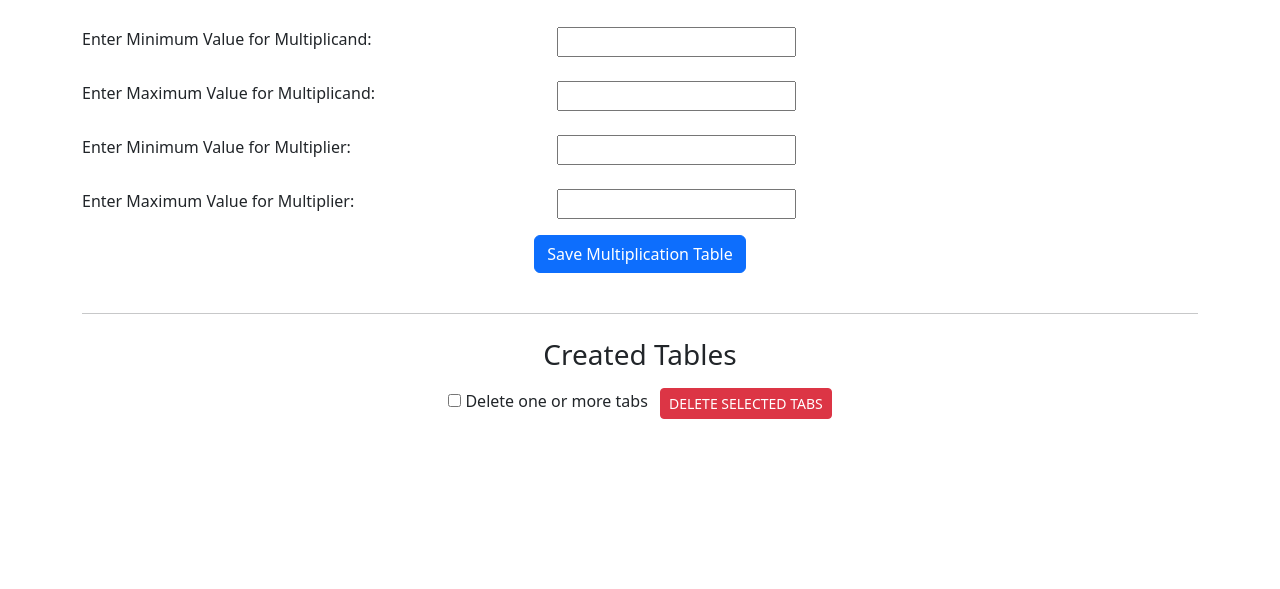
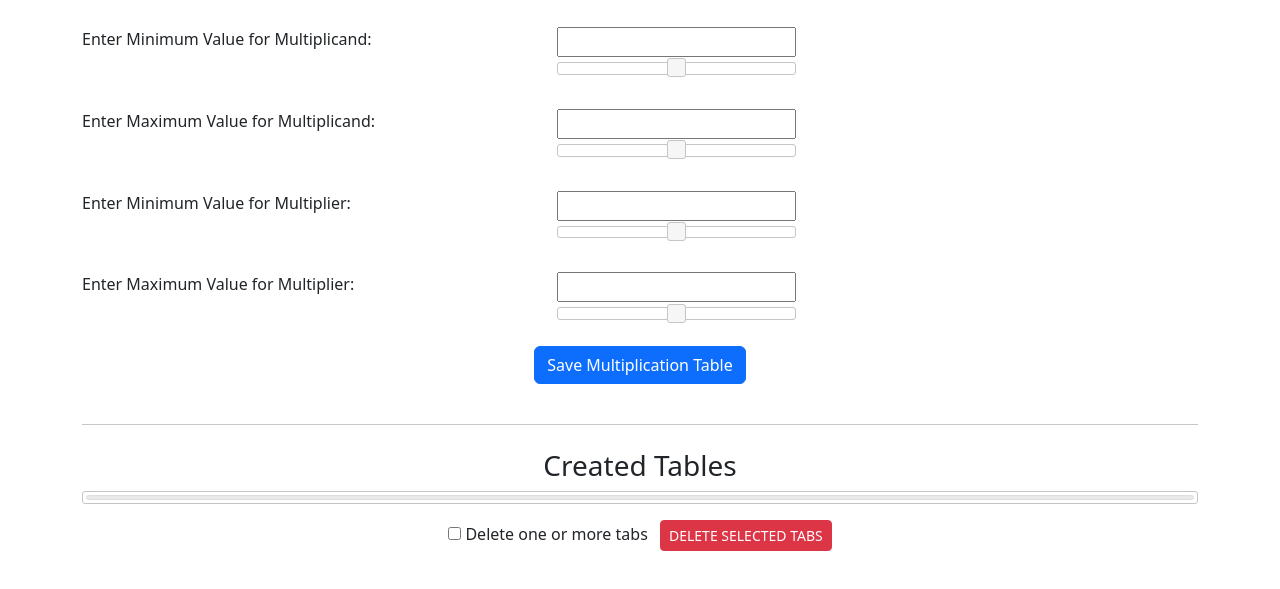
Before and after one commit to salwansabil/HW4-pt2, a plain HTML site: page index.html in a window 1280 px wide. Shown: the part 53-642 px from the top of the page. Drawn offline with nearby package versions, Linux system fonts and the light colour scheme; files that its build step writes are made by us from their sources.

Commit message:
Update index.html

```diff
--- a/index.html
+++ b/index.html
@@ -12,7 +12,7 @@ updated by SS on June 22, 2025 at 4:30 PM
 <head>
     <title>Dynamic Table</title>
     <meta charset="utf-8">
-    <link href="css/style.css" rel="stylesheet">
+    <link href="style.css" rel="stylesheet">
     <meta name="viewport" content="width=device-width, initial-scale=1.0">
     <link rel="stylesheet" href="https://cdn.jsdelivr.net/npm/bootstrap@5.3.3/dist/css/bootstrap.min.css" integrity="sha384-QWTKZyjpPEjISv5WaRU9OFeRpok6YctnYmDr5pNlyT2bRjXh0JMhjY6hW+ALEwIH" crossorigin="anonymous">
     <link rel="stylesheet" href="https://code.jquery.com/ui/1.14.1/themes/smoothness/jquery-ui.css">
@@ -105,7 +105,7 @@ updated by SS on June 22, 2025 at 4:30 PM
       <script src="https://code.jquery.com/jquery-3.7.1.min.js"></script>
       <script src="https://cdn.jsdelivr.net/npm/jquery-validation@1.19.5/dist/jquery.validate.min.js"></script>
       <script src="https://code.jquery.com/ui/1.13.2/jquery-ui.min.js"></script>
-      <script src= "js/chart.js"></script>
+      <script src= "chart.js"></script>
 
 </body>
 
```
